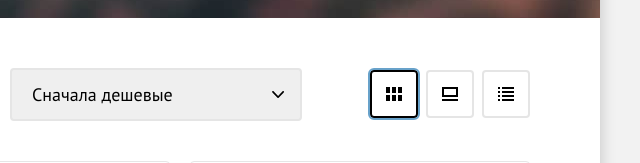
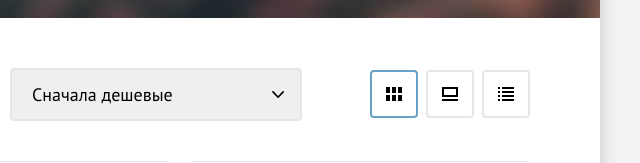
Before and after one commit to htmlacademy-htmlcss/2227957-sedona-37, a plain HTML site: page catalog.html in a window 1280 px wide. Both pictures are taken after a click on the button "Таблица". Shown: the part 455-618 px from the top of the page, 640-1280 px from the left. Drawn offline with Linux system fonts and the light colour scheme.

Commit message:
Исправила фокус кнопок отображения гостиниц

```diff
--- a/styles/styles.css
+++ b/styles/styles.css
@@ -751,8 +751,8 @@ main {
 }
 
 .view-button:focus {
-  /* box-shadow: inset 0 0 0 2px #68A2CA; */
-  outline: 2px solid  #68A2CA;
+  border-color: #68A2CA;
+  outline: none;
 }
 
 .view-button:active {
```
